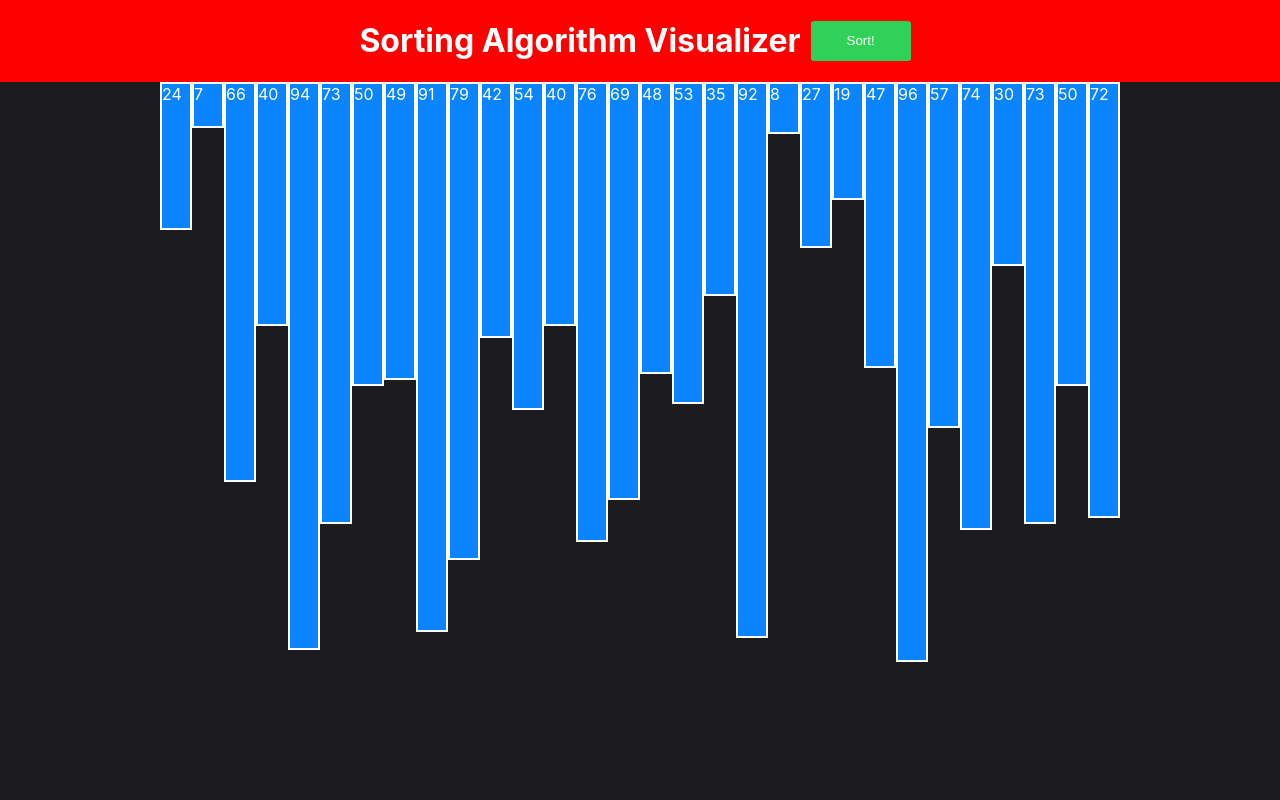
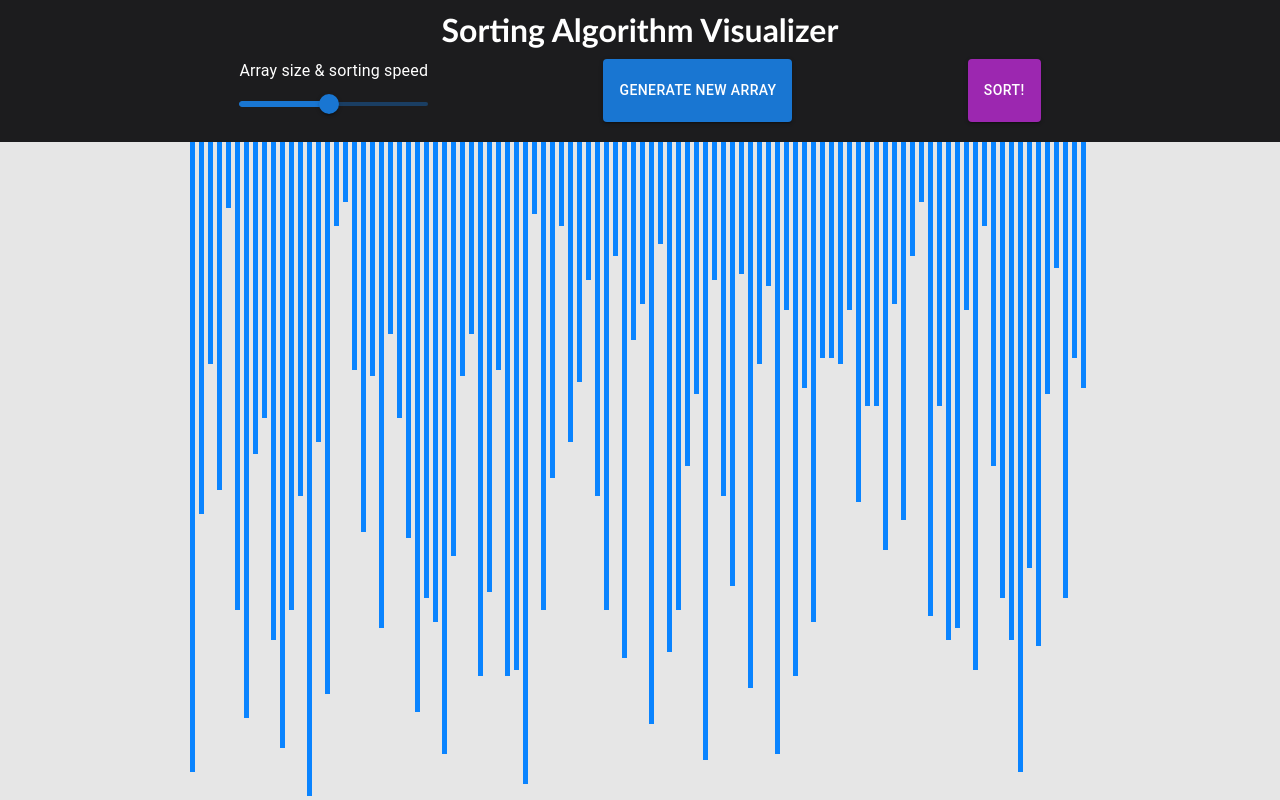
Before and after one commit to poudelroshan/sortingAlgorithmsVizualizer, a React (Create React App) app: page / in a window 1280 px wide. Built offline with nearby package versions, Linux system fonts and the light colour scheme.

Commit message:
completed initial design using isort

```diff
--- a/package.json
+++ b/package.json
@@ -3,6 +3,10 @@
   "version": "0.1.0",
   "private": true,
   "dependencies": {
+    "@emotion/react": "^11.4.0",
+    "@emotion/styled": "^11.3.0",
+    "@material-ui/core": "^5.0.0-beta.2",
+    "@material-ui/styles": "^4.11.4",
     "@testing-library/jest-dom": "^5.11.10",
     "@testing-library/react": "^11.2.6",
     "@testing-library/user-event": "^12.8.3",
--- a/src/App.css
+++ b/src/App.css
@@ -8,9 +8,18 @@
 	--textColor: white;
 }
 
+* {
+	font-family: "Trebuchet MS", "Lucida Sans Unicode", "Lucida Grande",
+		"Lucida Sans", Arial, sans-serif;
+	margin: 0;
+}
+
 body {
-	background-color: var(--darkSystemGray);
-	color: var(--textColor);
+	background-color: rgb(230, 230, 230);
+	color: white;
+	text-align: center;
+	margin: 0px;
+	padding: 0px;
 }
 
 .App {
@@ -19,17 +28,11 @@ body {
 	align-items: center;
 }
 
-#array-display {
+.array-display {
 	display: flex;
 	flex-direction: row;
 	justify-content: space-evenly;
 	max-width: 75vw;
-}
-
-.bar {
-	width: 40px;
-	background-color: var(--darkSystemBlue);
-	border: 2px solid var(--textColor);
 }
 
 #sort-btn {
@@ -47,12 +50,3 @@ body {
 	transform: scale(1.1);
 	background-color: var(--darkSystemBlue);
 }
-
-#nav-bar {
-	background-color: red;
-	width: 100%;
-	display: flex;
-	flex-direction: row;
-	justify-content: center;
-	align-items: center;
-}
--- a/src/App.js
+++ b/src/App.js
@@ -1,26 +1,134 @@
-import logo from "./logo.svg";
 import "./App.css";
-import Array from "./Array";
-import Nav from "./Nav";
-import { useState } from "react";
-
-// Adds n random numbers to the array
-const initializeArray = () => {
-	let array = [];
-	for (let i = 0; i < 30; i++) {
-		array.push(Math.floor(Math.random() * 100));
-	}
-	return array;
-};
+import Bar from "./components/bar/Bar";
+import Navbar from "./components/nav/Navbar";
+import { useState, useEffect } from "react";
+import InsertionSort from "./algorithms/InsertionSort";
 
 const App = () => {
-	let array = initializeArray();
-	const [arrayState, setArrayState] = useState(array);
+	// States
+	const [array, setArray] = useState([]);
+	const [arraySteps, setArraySteps] = useState([]);
+	const [colorKey, setColorKey] = useState([]);
+	const [colorSteps, setColorSteps] = useState([]);
+	const [arraySize, setArraySize] = useState(100);
+	const [currentStep, setCurrentStep] = useState(0);
+	const [delay, setDelay] = useState(1);
+	const [algorithm, setAlgorithm] = useState("Insertion Sort");
+	const [timeouts, setTimeouts] = useState([]);
+	const [startGeneratingSteps, setStartGeneratingSteps] = useState(false);
+
+	// returns an array of n numbers where n =arraySize
+	const generateRandomArray = () => {
+		let randomArray = [];
+		for (let i = 0; i < arraySize; i++) {
+			// let num = Math.floor(Math.random() * 100);
+
+			randomArray.push(Math.floor(Math.random() * 100) + 10);
+		}
+		return randomArray;
+	};
+
+	// clear color key and set it to default
+	// TODO: Refactor this
+	const clearKey = () => {
+		let blankKey = new Array(arraySize).fill(0);
+		setColorKey(blankKey);
+		setColorSteps([blankKey]);
+	};
+
+	// generates steps
+	// TODO: Refactor this
+	const generateSteps = () => {
+		console.log("Generating steps...");
+		let arr = [...array];
+		let steps = [...arraySteps];
+		let clrSteps = [...colorSteps];
+		InsertionSort(arr, steps, clrSteps);
+		setArraySteps(steps);
+		setColorSteps(clrSteps);
+		setStartGeneratingSteps(false); // after generating steps, set it to false
+	};
+
+	// Initializes the app by generating random array
+	const initialize = () => {
+		console.log("Initializing...");
+		const newArray = generateRandomArray();
+		setArray(newArray);
+		setArraySteps([newArray]);
+		setCurrentStep(0);
+		clearKey();
+		clearTimeouts();
+		setStartGeneratingSteps(true); //invoke start generating steps
+	};
+
+	// clear timeouts
+	const clearTimeouts = () => {
+		timeouts.forEach((timeout) => clearTimeout(timeout));
+		setTimeouts([]);
+	};
+
+	// start playing sort animation
+	const startSorting = () => {
+		let timeoutsArray = [];
+		let currStep = currentStep;
+		// If already at sorted state, just return back
+		if (currentStep == arraySteps.length - 1) {
+			return false;
+		}
+
+		for (let i = 0; i < arraySteps.length; i++) {
+			let timeout = setTimeout(() => {
+				setArray([...arraySteps[i]]);
+				setCurrentStep(currStep++);
+			}, delay * (i + 1));
+			timeoutsArray.push(timeout);
+		}
+		setTimeouts(timeoutsArray);
+	};
+
+	// bars jsx object
+	const bars = array.map((number, index) => {
+		return (
+			<Bar
+				key={index}
+				index={index}
+				length={number}
+				width={5}
+				color={colorSteps[currentStep][index]}
+			/>
+		);
+	});
+
+	const pause = () => {
+		const pausedStep = currentStep;
+		clearTimeouts();
+		setCurrentStep(pausedStep);
+		setArray(arraySteps[pausedStep]);
+	};
+
+	// When the document loads, initialize with new array
+	useEffect(() => {
+		initialize();
+	}, []);
+
+	// when the array is done initializing, generate steps
+	useEffect(() => {
+		if (startGeneratingSteps) {
+			generateSteps();
+		}
+	}, [startGeneratingSteps]);
 
 	return (
 		<div className="App">
-			<Nav arrayState={arrayState} setArrayState={setArrayState} />
-			<Array arrayState={arrayState} setArrayState={setArrayState} />
+			<Navbar
+				startSorting={startSorting}
+				currentStep={currentStep}
+				generateNewArray={initialize}
+			/>
+			<div className="array-display">{bars}</div>
+
+			{/* <button onClick={initialize}>Generate new array</button>
+			<button onClick={pause}> Pause</button> */}
 		</div>
 	);
 };
--- a/src/Array.js
+++ /dev/null
@@ -1,20 +0,0 @@
-import React from "react";
-import App from "./App";
-
-const Array = (props) => {
-	let max = 100;
-	return (
-		<div id="array-display">
-			{props.arrayState.map((num, index) => {
-				let height = (num / max) * 75 + "vh";
-				return (
-					<div className="bar" style={{ height: height }} key={index}>
-						{num}
-					</div>
-				);
-			})}
-		</div>
-	);
-};
-
-export default Array;
--- a/src/Nav.js
+++ /dev/null
@@ -1,20 +0,0 @@
-import React from "react";
-
-const Nav = (props) => {
-	const sortArrayHandler = () => {
-		console.log(props.arrayState);
-		let array = [...props.arrayState];
-		array.sort((a, b) => a - b);
-		props.setArrayState(array);
-	};
-	return (
-		<div id="nav-bar">
-			<h1>Sorting Algorithm Visualizer</h1>
-			<button id="sort-btn" onClick={sortArrayHandler}>
-				Sort!
-			</button>
-		</div>
-	);
-};
-
-export default Nav;
--- /dev/null
+++ b/src/algorithms/InsertionSort.js
@@ -0,0 +1,33 @@
+const InsertionSort = (array, arraySteps, colorSteps) => {
+	let colorKey = [...colorSteps[colorSteps.length - 1]];
+	for (let i = 0; i < array.length; i++) {
+		let min_idx = i;
+		arraySteps.push(array.slice()); // show i as current in yellow
+		colorKey[i] = 1;
+		colorSteps.push(colorKey.slice());
+		for (let j = i + 1; j < array.length; j++) {
+			min_idx = array[j] < array[min_idx] ? j : min_idx;
+			arraySteps.push(array.slice()); // show j in purple
+			colorKey[j] = 2;
+			colorSteps.push(colorKey.slice());
+			colorKey[j] = 0; // revert
+		}
+		// swap items
+		arraySteps.push(array.slice()); // before swap
+		colorKey[i] = 3;
+		colorKey[min_idx] = 3;
+		colorSteps.push(colorKey.slice());
+
+		const temp = array[min_idx];
+		array[min_idx] = array[i];
+		array[i] = temp;
+		arraySteps.push(array.slice()); // after swap
+		colorKey[i] = 4;
+		colorKey[min_idx] = min_idx != i ? 0 : 3; // revert
+		colorSteps.push(colorKey.slice());
+	}
+	arraySteps.push(array.slice());
+	colorSteps.push(colorKey.slice().fill(4));
+};
+
+export default InsertionSort;
--- /dev/null
+++ b/src/components/bar/Bar.css
@@ -0,0 +1,13 @@
+/* CSS Variables */
+:root {
+	--darkSystemGray: rgb(28, 28, 30);
+	--lightSystemBlue: rgb(0, 122, 255);
+	--darkSystemBlue: rgb(10, 132, 255);
+	--lightSystemGreen: rgb(52, 199, 89);
+	--darkSystemGreen: rgb(48, 209, 88);
+	--textColor: white;
+}
+
+.bar {
+	margin-right: 4px;
+}
--- /dev/null
+++ b/src/components/bar/Bar.js
@@ -0,0 +1,19 @@
+import "./Bar.css";
+import Colors from "../colors/Colors";
+
+const Bar = (props) => {
+	const barStyle = {
+		height: `${props.length * 0.75}vh`,
+		backgroundColor: Colors[props.color],
+		width: `${props.width}px`,
+	};
+	return (
+		<>
+			<div className="bar" style={barStyle}>
+				{props.width > 10 ? props.length : ""}
+			</div>
+		</>
+	);
+};
+
+export default Bar;
--- /dev/null
+++ b/src/components/colors/Colors.js
@@ -0,0 +1,22 @@
+const colorMap = {
+	darkSystemGray: "rgb(28, 28, 30)",
+	lightSystemBlue: "rgb(0, 122, 255)",
+	systemBlue: "rgb(10, 132, 255)",
+	lightSystemGreen: "rgb(52, 199, 89)",
+	darkSystemGreen: "rgb(48, 209, 88)",
+	textColor: "white",
+	sortedGreen: "rgb(48, 209, 88)",
+	purple: "purple",
+	red: "red",
+	yellow: "yellow",
+};
+
+const Colors = {
+	0: colorMap["systemBlue"],
+	1: colorMap["yellow"],
+	2: colorMap["purple"],
+	3: colorMap["red"],
+	4: colorMap["sortedGreen"],
+};
+
+export default Colors;
--- /dev/null
+++ b/src/components/nav/Navbar.css
@@ -0,0 +1,30 @@
+/* CSS Variables */
+:root {
+	--systemGray: rgb(28, 28, 30);
+	--lightSystemBlue: rgb(0, 122, 255);
+	--darkSystemBlue: rgb(10, 132, 255);
+	--lightSystemGreen: rgb(52, 199, 89);
+	--darkSystemGreen: rgb(48, 209, 88);
+	--textColor: white;
+}
+
+#nav-bar {
+	background-color: var(--systemGray);
+	width: 100%;
+	display: flex;
+	flex-direction: column;
+	justify-content: center;
+	align-items: center;
+}
+
+#title {
+	margin: 10px;
+}
+
+#toolbar {
+	display: flex;
+	flex-direction: row;
+	justify-content: space-evenly;
+	width: 90%;
+	margin-bottom: 20px;
+}
--- /dev/null
+++ b/src/components/nav/Navbar.js
@@ -0,0 +1,61 @@
+import { React, useEffect, useState } from "react";
+import Typography from "@material-ui/core/Typography";
+import Slider from "@material-ui/core/Slider";
+import Button from "@material-ui/core/Button";
+
+import "./Navbar.css";
+
+const Navbar = (props) => {
+	// starts playing the sorting algorithm
+	const sortArrayHandler = () => {
+		props.startSorting();
+	};
+
+	// generates a new random array
+	const generateNewArrayHandler = () => {
+		props.generateNewArray();
+	};
+
+	// lets the user change size of array and speed of sorting
+	const handleArraySizeAndSpeedChange = (event, newValue) => {
+		props.setValue(newValue);
+	};
+
+	return (
+		<div id="nav-bar">
+			<div id="title">
+				<h1>Sorting Algorithm Visualizer</h1>
+			</div>
+			<div id="toolbar">
+				<div>
+					<Typography id="non-linear-slider" gutterBottom>
+						Array size & sorting speed
+					</Typography>
+					<Slider
+						value={50}
+						min={5}
+						step={5}
+						max={100}
+						// getAriaValueText={valueLabelFormat}
+						// valueLabelFormat={valueLabelFormat}
+						// onChange={}
+						valueLabelDisplay="auto"
+						aria-labelledby="array size and sorting speed slider"
+					/>
+				</div>
+				<Button variant="contained" onClick={generateNewArrayHandler}>
+					Generate New Array
+				</Button>
+				<Button
+					variant="contained"
+					color="secondary"
+					onClick={sortArrayHandler}
+				>
+					Sort!
+				</Button>
+			</div>
+		</div>
+	);
+};
+
+export default Navbar;
```
Also changed, not shown: 2 other files (tests, documents, lock files or other folders).
